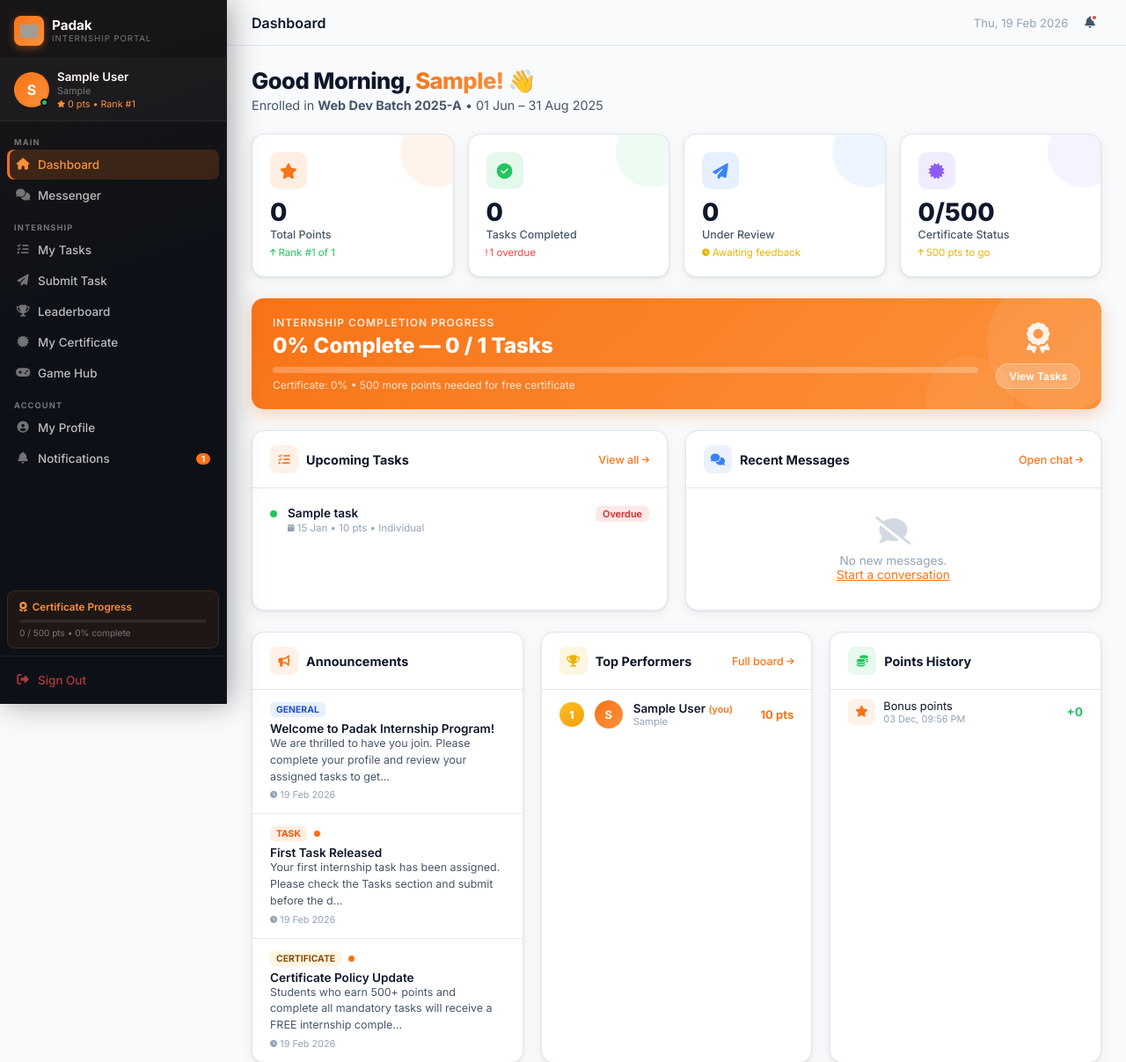
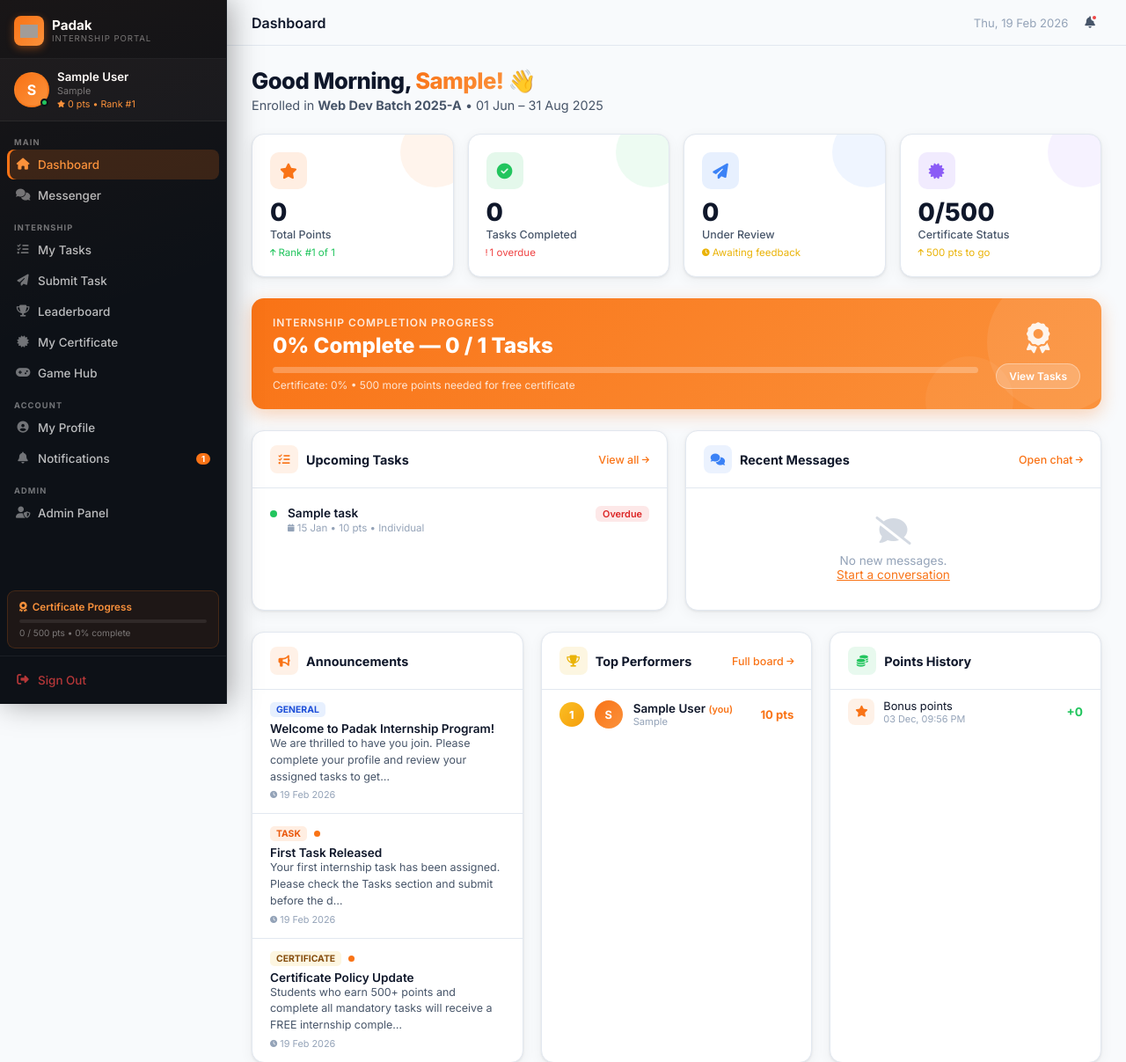
Before and after one commit to Vigneshgbe/Padak_Course_Internships, a PHP site: page /dashboard.php in a window 1280 px wide. Shown: the top 1207 px of the page at 88% size. Run offline with PHP 8.4, Linux system fonts and the light colour scheme; the visitor is signed in with stand-in values (Sample User, id 1); data comes from the database, SQL or seed files in the repository; tables that the repository leaves empty hold one stand-in row (values such as "Sample post"); grey boxes are pictures that could not be loaded.

Commit message:
sidebar navigation update for admin page

```diff
--- a/sidebar.php
+++ b/sidebar.php
@@ -24,6 +24,9 @@ $points = (int)($student['total_points'] ?? 0);
 $certThreshold = 500;
 $progress = min(100, round(($points / $certThreshold) * 100));
 
+// Check if user is admin (adjust this condition based on your database structure)
+// $isAdmin = isset($student['is_admin']) && $student['is_admin'] == 1;
+
 $navMain = [
     ['key'=>'dashboard',    'label'=>'Dashboard',     'icon'=>'fas fa-home',         'href'=>'dashboard.php'],
     ['key'=>'messenger',    'label'=>'Messenger',      'icon'=>'fas fa-comments',     'href'=>'messenger.php', 'badge'=>$msgCount],
@@ -39,6 +42,19 @@ $navAccount = [
     ['key'=>'profile',         'label'=>'My Profile',     'icon'=>'fas fa-user-circle',  'href'=>'profile.php'],
     ['key'=>'notifications',   'label'=>'Notifications',  'icon'=>'fas fa-bell',         'href'=>'notifications.php', 'badge'=>$notifCount],
 ];
+
+$navAdmin = [
+        ['key'=>'admin',  'label'=>'Admin Panel', 'icon'=>'fas fa-user-shield',  'href'=>'admin.php'],
+];
+
+// Admin navigation (only shown to admins)
+// $navAdmin = [];
+// if ($isAdmin) {
+//     $navAdmin = [
+//         ['key'=>'admin',  'label'=>'Admin Panel', 'icon'=>'fas fa-user-shield',  'href'=>'admin.php'],
+//     ];
+// }
+
 $firstName = explode(' ', trim($student['full_name']))[0] ?? $student['full_name'];
 $initials = strtoupper(substr($student['full_name'], 0, 1));
 ?>
@@ -96,6 +112,7 @@ $initials = strtoupper(substr($student['full_name'], 0, 1));
             </a>
             <?php endforeach; ?>
         </div>
+
         <div class="sb-nav-group">
             <span class="sb-group-label">ACCOUNT</span>
             <?php foreach ($navAccount as $item): $active = $activePage === $item['key']; ?>
@@ -106,6 +123,19 @@ $initials = strtoupper(substr($student['full_name'], 0, 1));
             </a>
             <?php endforeach; ?>
         </div>
+
+        <?php if (!empty($navAdmin)): ?>
+        <div class="sb-nav-group">
+            <span class="sb-group-label">ADMIN</span>
+            <?php foreach ($navAdmin as $item): $active = $activePage === $item['key']; ?>
+            <a href="<?php echo $item['href']; ?>" class="sb-nav-item <?php echo $active ? 'active' : ''; ?>">
+                <i class="<?php echo $item['icon']; ?> sb-nav-icon"></i>
+                <span><?php echo $item['label']; ?></span>
+                <?php if (!empty($item['badge']) && $item['badge'] > 0): ?><span class="sb-badge"><?php echo min($item['badge'],99); ?></span><?php endif; ?>
+            </a>
+            <?php endforeach; ?>
+        </div>
+        <?php endif; ?>
     </nav>
 
     <div class="sb-cert-card">
```
